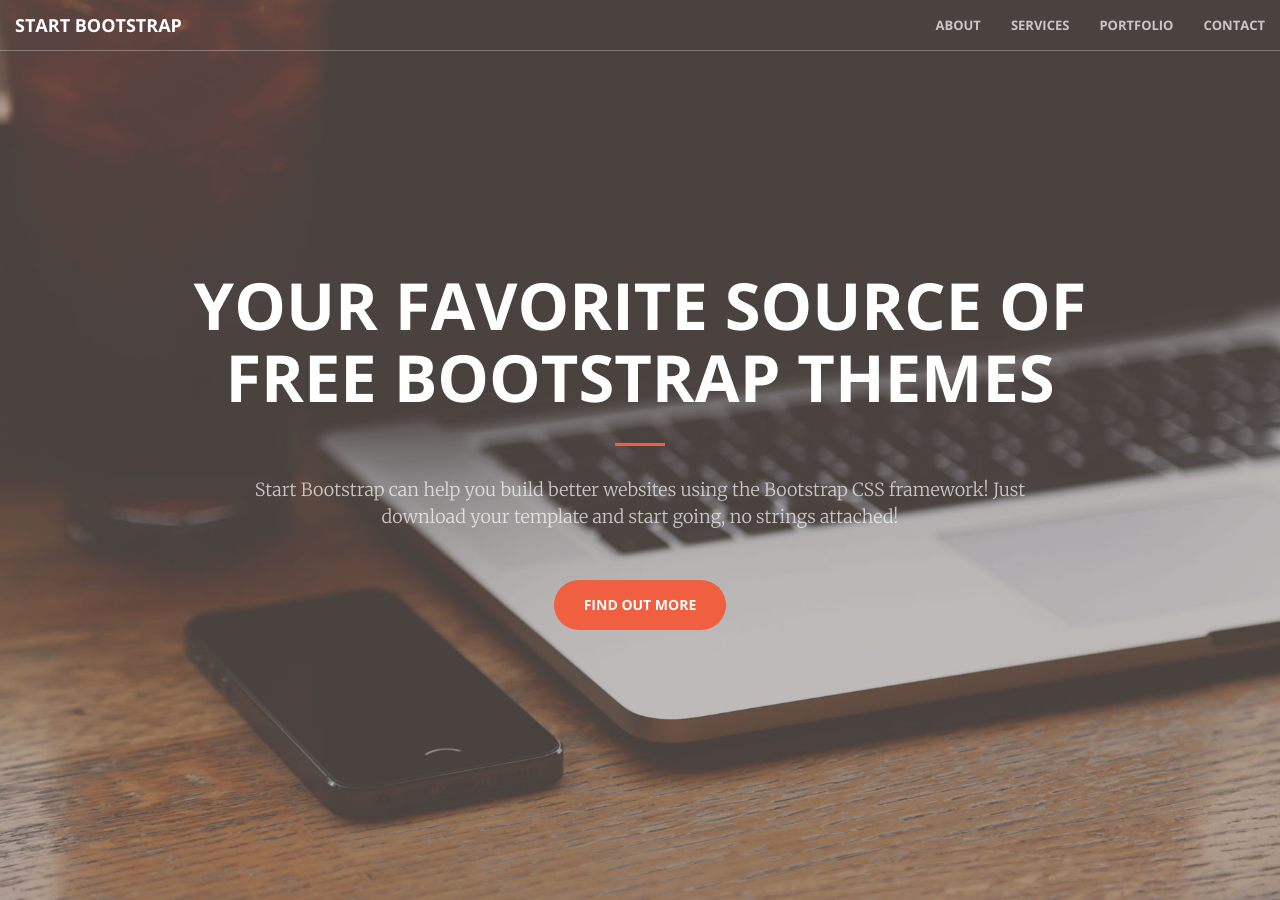
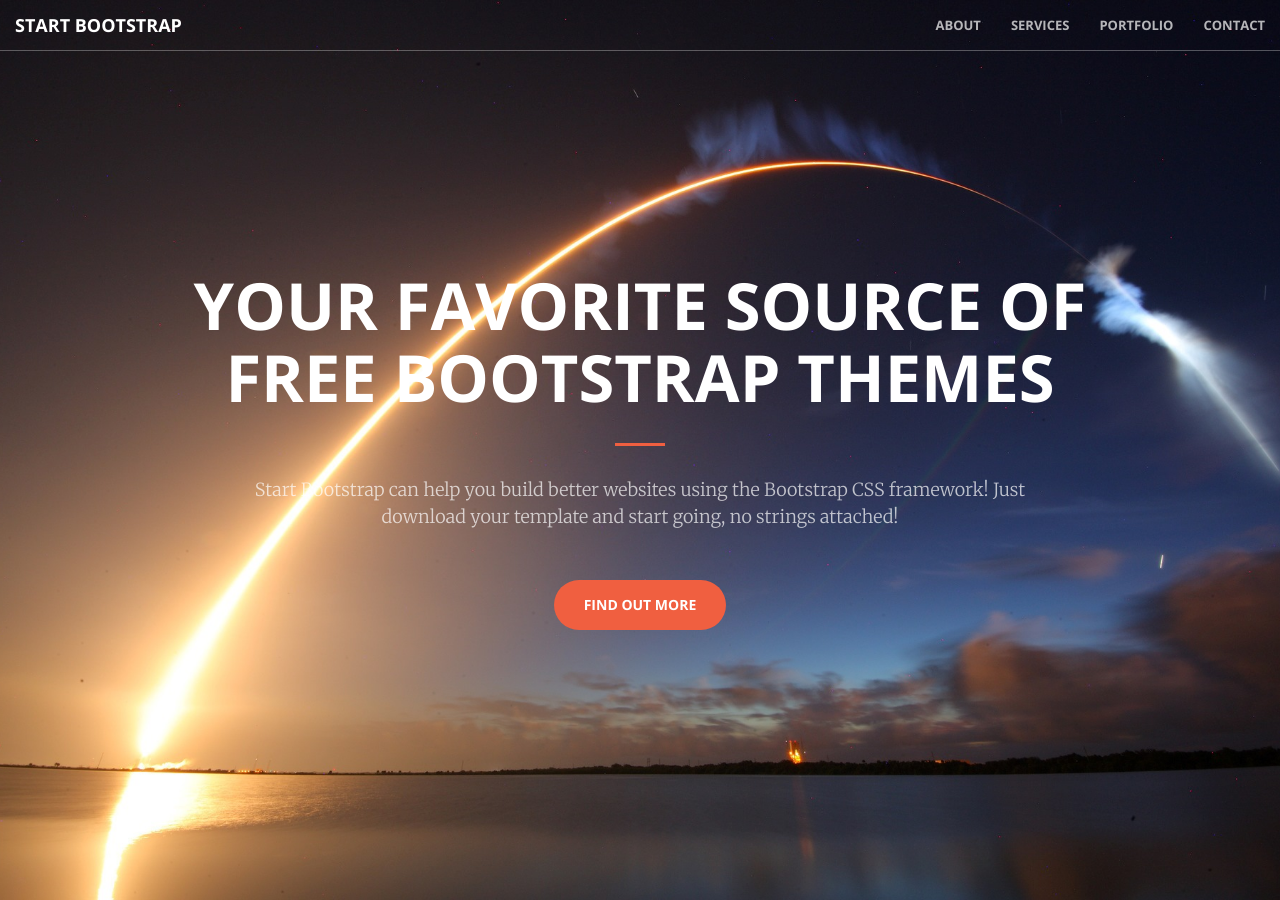
Before and after one commit to TimeBinc/TimeBinc.github.io, a Jekyll site: the page built from index.html, in a window 1280 px wide and 900 px high. Built offline with Jekyll 4.4.1, drawn with Linux system fonts in a browser that asks for light colours.

Commit message:
Change header image

```diff
--- a/_sass/_base.scss
+++ b/_sass/_base.scss
@@ -155,7 +155,7 @@ header {
     min-height: auto;
     @include background-cover;
     background-position: center;
-    background-image: url('../img/header.jpg');
+    background-image: url('../img/x_header.jpg');
     text-align: center;
     color: white;
     .header-content {
```
